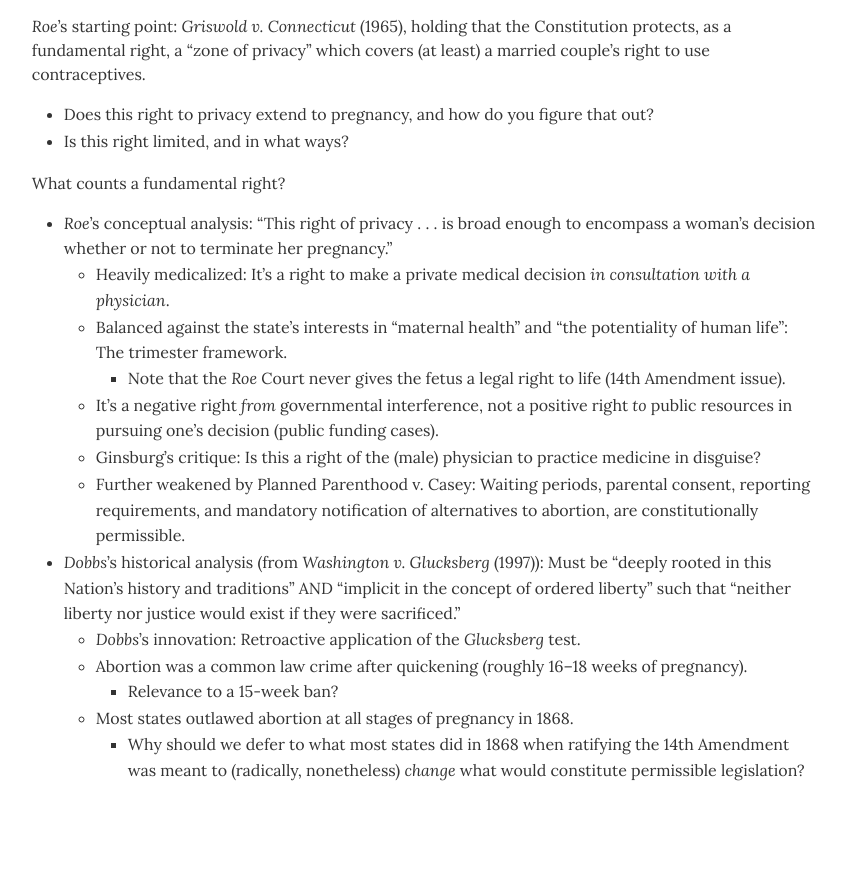
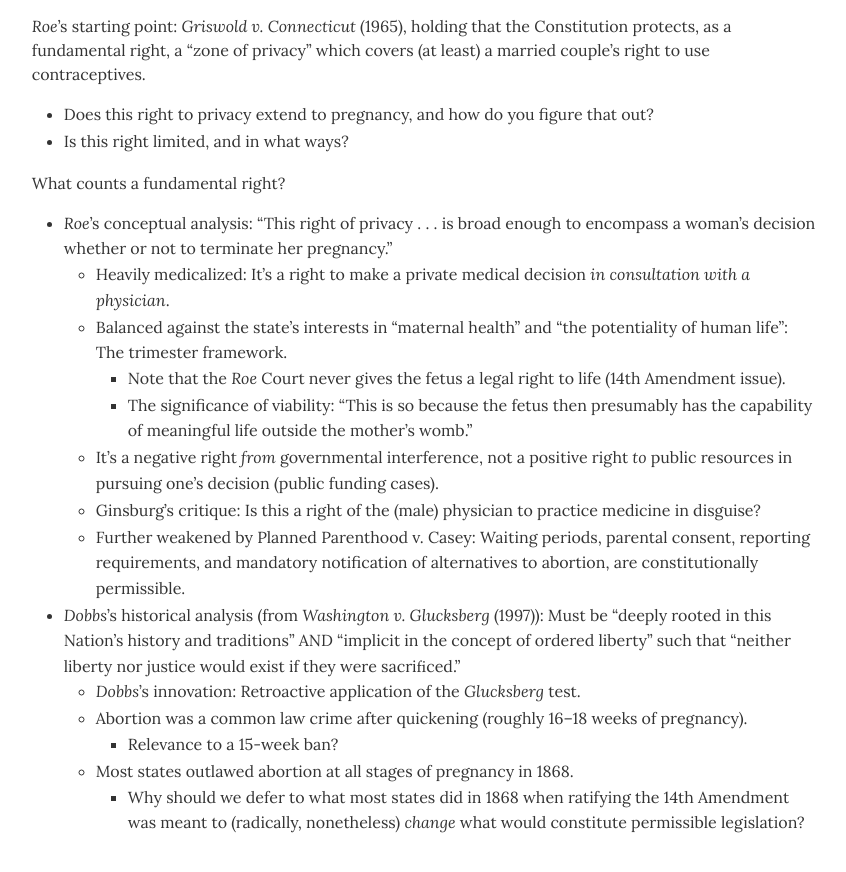
Before and after one commit to dingherself/ethics, a Jekyll site: the page built from handouts/_posts/2025-09-08-law-and-philosophy-of-reproductive-rights.md, in a window 1280 px wide and 900 px high, scrolled down 2607 px. Shown: the top 872 px of the window, without its empty margins (216-1062 px from the left). Built offline with Jekyll 4.4.1, drawn with Linux system fonts in a browser that asks for light colours; before the commit the page ends 3454 px from its top, so only the background shows below that.

Commit message:
add context

```diff
--- a/handouts/_posts/2025-09-08-law-and-philosophy-of-reproductive-rights.md
+++ b/handouts/_posts/2025-09-08-law-and-philosophy-of-reproductive-rights.md
@@ -89,6 +89,7 @@ What counts a fundamental right?
   - Heavily medicalized: It’s a right to make a private medical decision *in consultation with a physician*.
   - Balanced against the state’s interests in “maternal health” and “the potentiality of human life”: The trimester framework.
     - Note that the *Roe* Court never gives the fetus a legal right to life (14th Amendment issue).
+    - The significance of viability: “This is so because the fetus then presumably has the capability of meaningful life outside the mother’s womb.”
   - It’s a negative right *from* governmental interference, not a positive right *to* public resources in pursuing one’s decision (public funding cases).
   - Ginsburg’s critique: Is this a right of the (male) physician to practice medicine in disguise?
   - Further weakened by Planned Parenthood v. Casey: Waiting periods, parental consent, reporting requirements, and mandatory notification of alternatives to abortion, are constitutionally permissible.
```
